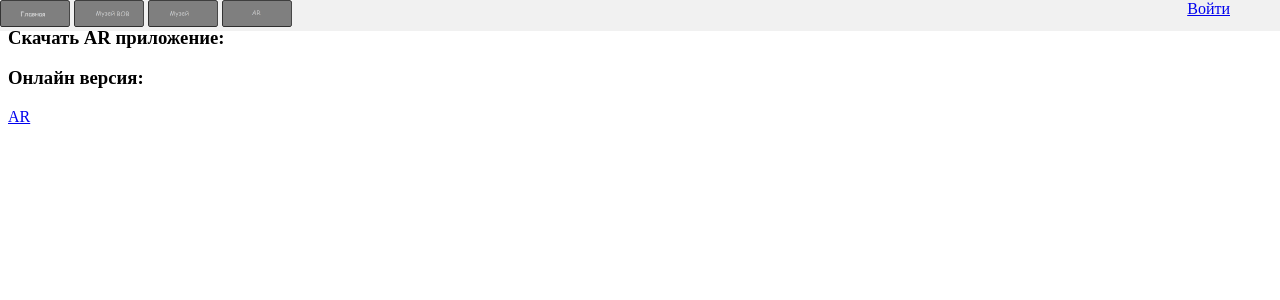
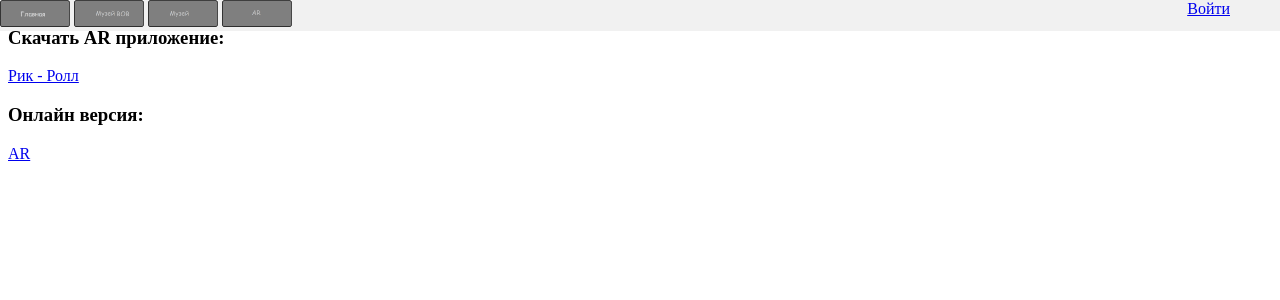
Before and after one commit to Gvit0/technomuseum, a Flask app: page /ar in a window 1280 px wide. Shown: the top 300 px of the page. Run offline with Flask 3, Linux system fonts and the light colour scheme.

Commit message:
Update ar.html

```diff
--- a/templates/ar.html
+++ b/templates/ar.html
@@ -7,6 +7,7 @@
 <body>
     {% include 'menuup.html' %}
     <h3>Скачать AR приложение:</h3>
+    <p><a href="ссылка на медиагет">Рик - Ролл</a></p>
     <h3>Онлайн версия: </h3> <a href="/ar-online">AR</a>
 </body>
 </html>
```
